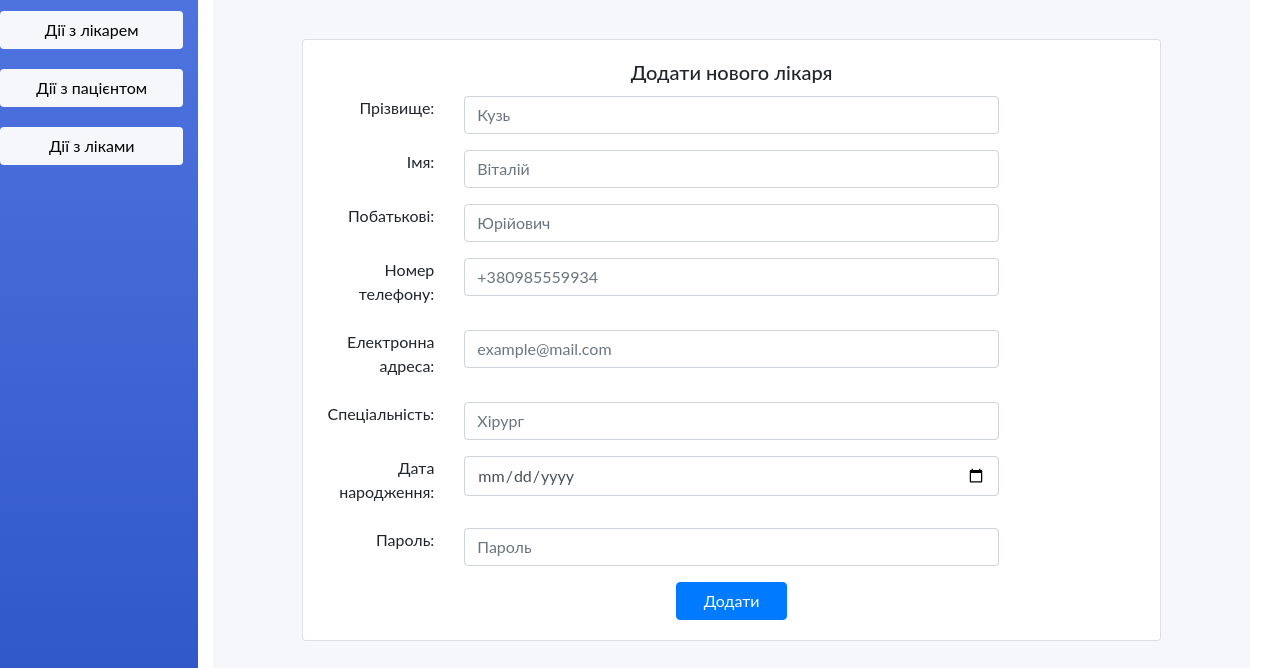
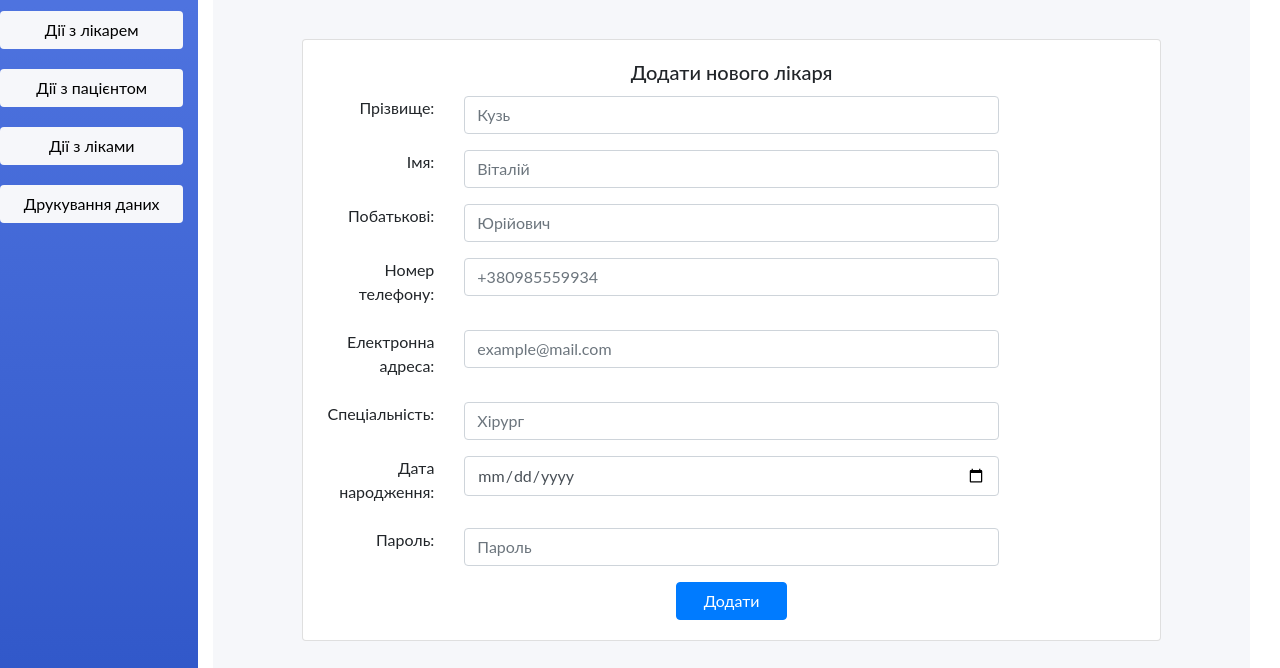
Before and after one commit to AndriyShymoniak/Frontend-Project-Hospital, a plain HTML site: page html/admin_doctor_page.html in a window 1280 px wide. Shown: the part 107-775 px from the top of the page. Drawn offline with nearby package versions, Linux system fonts and the light colour scheme.

Commit message:
link to printing page added

```diff
--- a/html/admin_doctor_page.html
+++ b/html/admin_doctor_page.html
@@ -36,6 +36,9 @@
                 </button>
                 <button class="btn custom-menu-btn" type="button" id="dropdownMed" style="width: 100%;" aria-expanded="false" onclick="location.href='admin_medicine_page.html';">
                     Дії з ліками
+                </button>
+                <button class="btn custom-menu-btn" type="button" id="dropdownPrint" style="width: 100%;" aria-expanded="false" onclick="location.href='pdfConverter.html';">
+                    Друкування даних
                 </button>
             </div>
         </div>
```
Also changed, not shown: html/admin_medicine_page.html (+3 -0 lines), html/admin_patient_page.html (+3 -0 lines).
